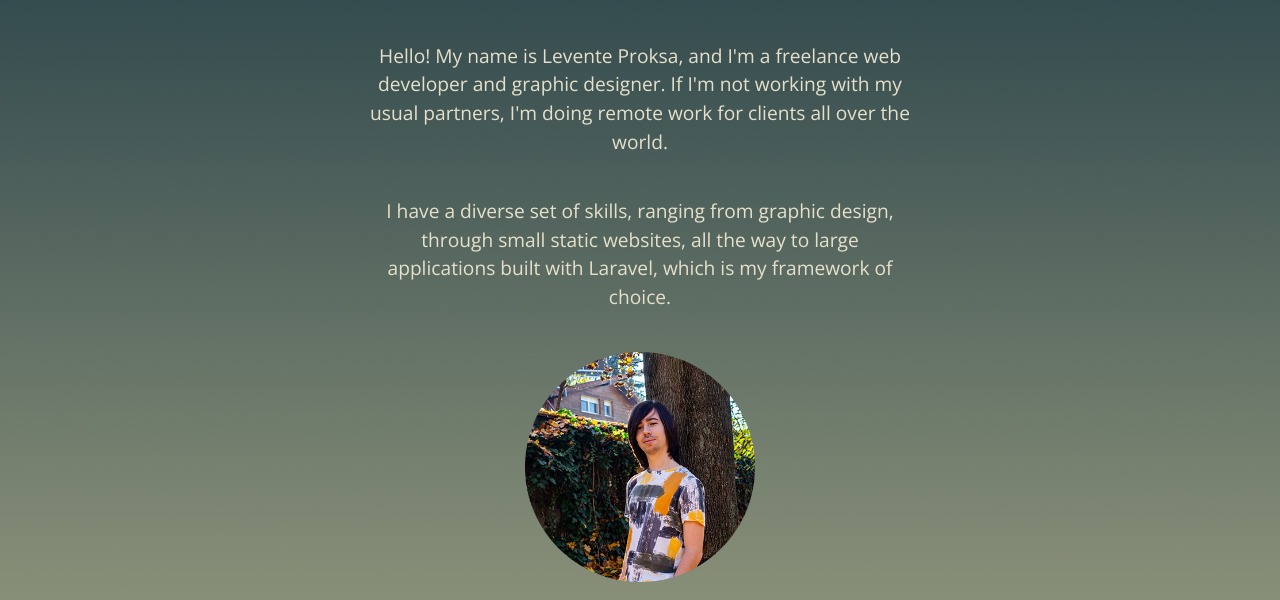
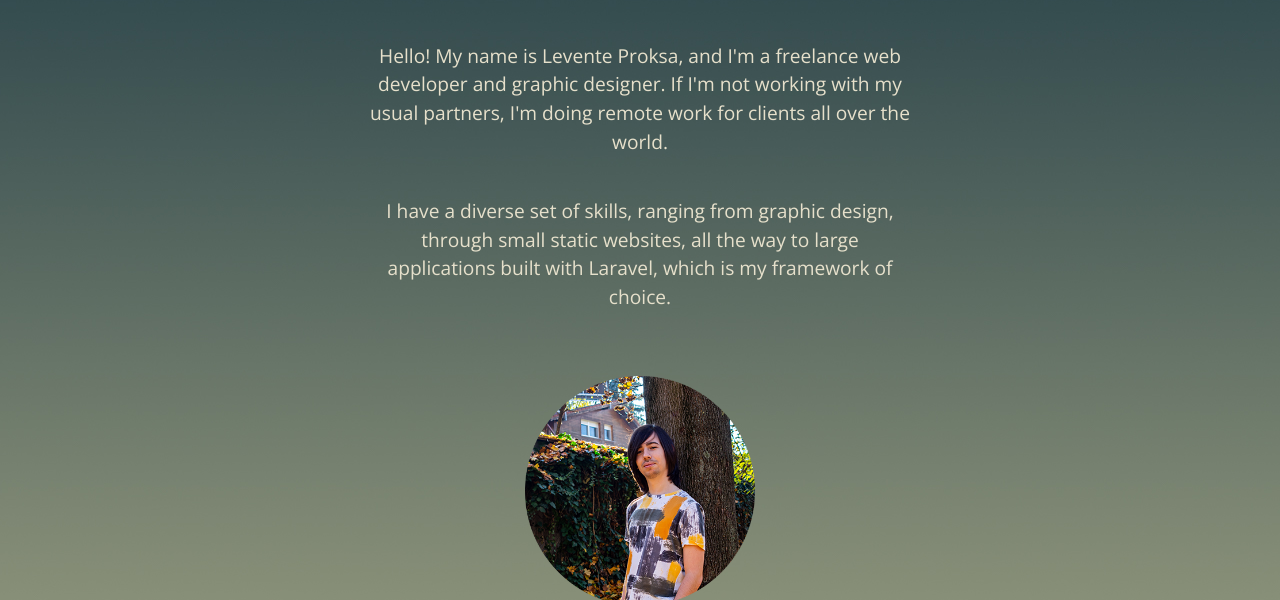
Before and after one commit to djsall/djsall.github.io, a plain HTML site: page index.html in a window 1280 px wide. Shown: the part 241-841 px from the top of the page. Drawn offline with nearby package versions, Linux system fonts and the light colour scheme.

Commit message:
Update index.html

```diff
--- a/index.html
+++ b/index.html
@@ -84,7 +84,7 @@
 		</div>
 	</div>
 	<div class="row">
-		<div class="col-12 text-center mt-4">
+		<div class="col-12 text-center mt-5">
 			<img class="my-image" src="static/me.png" alt="Picture of myself"></div>
 	</div>
 	<div class="row mt-4 mb-4">
```
